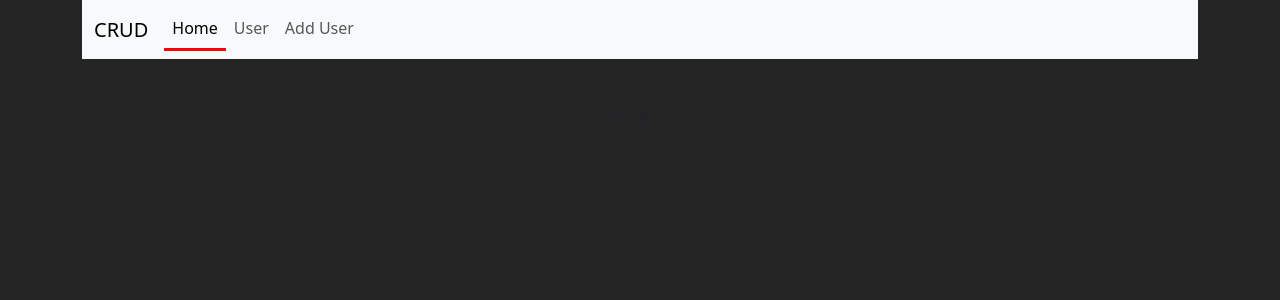
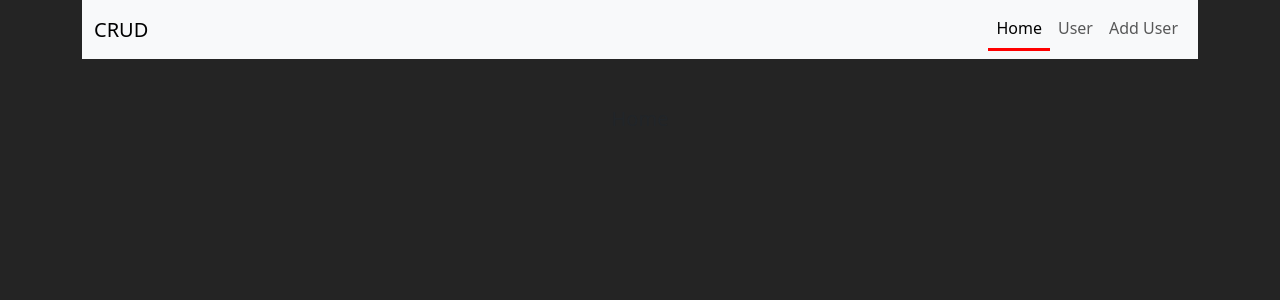
Before and after one commit to shiroichi28/react-CRUD, a React (Vite) app: page / in a window 1280 px wide. Shown: the top 300 px of the page. Built offline with nearby package versions, Linux system fonts and the light colour scheme.

Commit message:
moved tabs right side

```diff
--- a/src/components/Header.jsx
+++ b/src/components/Header.jsx
@@ -19,7 +19,7 @@
             <span className="navbar-toggler-icon" />
           </button>
           <div className="collapse navbar-collapse" id="navbarSupportedContent">
-            <ul className="navbar-nav  mb-2 mb-lg-0 ml-auto">
+            <ul className="navbar-nav  mb-2 mb-lg-0 ms-auto">
               <li className="nav-item">
                 <NavLink className="nav-link " aria-current="page" to="/">
                   Home
```
